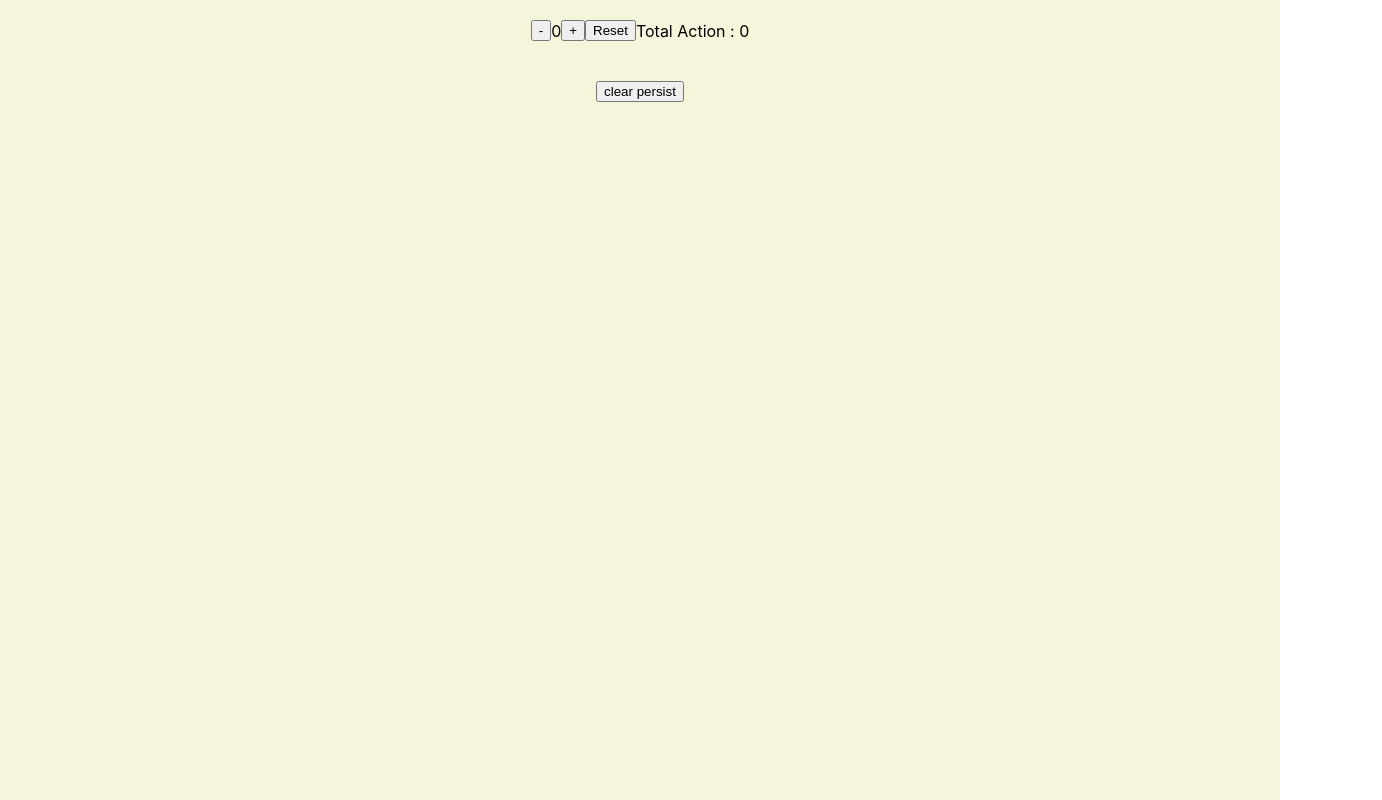
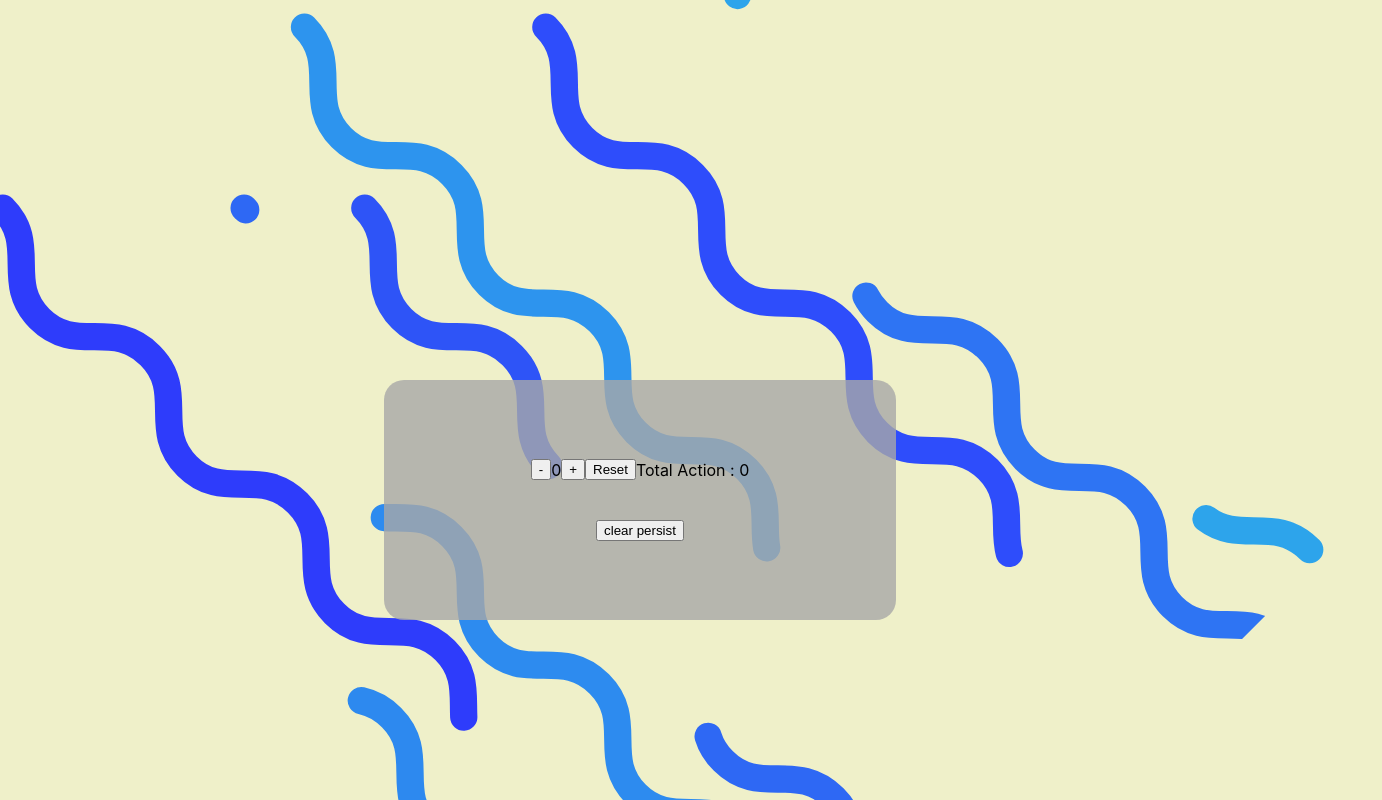
Before and after one commit to hosein-yarzade/zustand-app, a React (Create React App) app: page / in a window 1280 px wide. Shown: the top 800 px of the page, 1382 px wide, since content can reach past the window. Built offline with nearby package versions, Linux system fonts and the light colour scheme.

Commit message:
add background animation

```diff
--- a/src/pages/index/App.css
+++ b/src/pages/index/App.css
@@ -1,8 +1,38 @@
-.App {
-  flex: 1;
+
+* {
+  box-sizing: border-box;
+}
+
+html,
+body {
+
+}
+
+body {
+  background-color: rgb(239, 240, 201);
+  overflow: hidden;
+}
+
+.app{
   width: 100%;
-  height: 100vh;
-  background-color: beige;
+  height: 100%;
+  display: flex;
+  align-items: center;
+  justify-content: center;
+}
+.buttonContainer{
+  width: 40vw;
+  height: 30vh;
+  min-width: 400px;
+  display: flex;
+  flex-direction: column;
+  align-items: center;
+  justify-content: center;
+  position: absolute;
+  z-index: 3;
+  border-radius: 20px;
+  background-color: rgba(168, 168, 168, 0.8);
+
 }
 .Row{
   padding: 20px;
@@ -10,5 +40,95 @@
   flex-direction: row;
   justify-content: center;
   align-items: center;
-  background-color: beige;
 }
+.main {
+  width: 100vw;
+  min-height: 100vw;
+  height: 1000px;
+  min-height: 100vh;
+  position: relative;
+  z-index: -1;
+  transform: translate3d(-5%, -10%, 0);
+
+
+}
+.section {
+    width: 100%;
+    height: 100%;
+    position: relative;
+    transform: rotate(45deg);
+}
+
+.dash {
+  stroke-dasharray: 950;
+  animation: dash 25s normal infinite;
+  stroke: #2e4dfb;
+}
+  .dash_0 {
+    animation-delay: 0s;
+  }
+
+  .dash_1 {
+    transform: translate(300px , 100px);
+    animation-delay: 2.5s;
+  }
+
+  .dash_2 {
+    transform: translate(400px , 200px);
+    animation-delay: 6s;
+  }
+
+  .dash_3 {
+    transform: translate(5000px , 300px);
+    animation-delay: 4s;
+  }
+
+  .dash_4 {
+    transform: translate(200px , 400px);
+    animation-delay: 1s;
+  }
+
+  .dash_5 {
+    transform:translate(400px , 500px);
+    animation-delay: 3.8s;
+  }
+
+  .dash_6 {
+    transform: translate(300px , 600px);
+    animation-delay: 3s;
+  }
+
+  .dash_7 {
+    transform:translate(500px , 700px);
+    animation-delay: 1.5s;
+  }
+
+  .dash_8 {
+    transform: translate(100px , 800px);
+    animation-delay: 5.5s;
+  }
+
+  .dash_9 {
+    transform:translate(600px , 900px);
+    animation-delay: 1.6s;
+  }
+
+
+@keyframes dash {
+
+  0% {
+     stroke-dashoffset: 10;
+
+    stroke: #2e3cfb;
+  }
+
+  50% {
+    stroke-dashoffset:3000 ;
+    stroke: #2dc7e6;
+  }
+
+  100% {
+    stroke-dashoffset:10 ;
+    stroke: #000544;
+  }
+}
--- a/src/pages/index/App.tsx
+++ b/src/pages/index/App.tsx
@@ -1,18 +1,19 @@
-import React, { Fragment } from 'react';
-import './App.css';
+import React, { Fragment } from "react";
+import "./App.css";
 // import useStore from './../../zustand/store';
-import useStore from './../../zustand/persistStore';
+import useStore from "./../../zustand/persistStore";
 
 function App() {
-  const { count, increment, decrement ,reset ,totalCount} = useStore();
-  const clearStoeage = ()=>{
-    useStore.persist.clearStorage() // cleare persist storage
-    reset()
-    alert('clear storage done')
-  }
+  const { count, increment, decrement, reset, totalCount } = useStore();
+  const clearStoeage = () => {
+    useStore.persist.clearStorage(); // cleare persist storage
+    reset();
+    alert("clear storage done");
+  };
   return (
-    <Fragment>
-    <div className="App">
+    <>
+    <div className="app">
+      <div className="buttonContainer">
         <div className="Row">
           <button onClick={decrement}>-</button>
           <span>{count}</span>
@@ -23,9 +24,91 @@ function App() {
         <div className="Row">
           <button onClick={clearStoeage}>clear persist</button>
         </div>
-
       </div>
-    </Fragment>
+      <div className="main">
+        <section className="section section_wave">
+          <svg
+            width="100%"
+            height="100%"
+            viewBox="0 0 1500 1000"
+            version="1.1"
+            xmlns="http://www.w3.org/2000/svg"
+            xmlnsXlink="http://www.w3.org/1999/xlink"
+          >
+            <g
+              id="Page-1"
+              stroke="none"
+              strokeWidth="1"
+              fill="none"
+              fillRule="evenodd"
+              strokeLinecap="round"
+            >
+              <path
+                className="dash dash_0"
+                d="M16,16 C76.235,16 77.932,77 138.167,77 C198.402,77 198.402,16 260.333,16 C320.568,16 322.265,77 382.5,77 C442.735,77 442.735,16 504.667,16 C564.902,16 566.598,77 626.833,77 C687.068,77 687.068,16 749,16 C809.235,16 810.932,77 871.167,77 C931.402,77 931.402,16 993.333,16 C1053.568,16 1055.265,77 1115.5,77 C1175.735,77 1175.735,16 1237.667,16 C1297.902,16 1299.598,77 1359.833,77 C1420.068,77 1420.068,16 1482,16"
+                id="wave"
+                strokeWidth="32"
+              ></path>
+              <path
+                className="dash dash_1"
+                d="M16,16 C76.235,16 77.932,77 138.167,77 C198.402,77 198.402,16 260.333,16 C320.568,16 322.265,77 382.5,77 C442.735,77 442.735,16 504.667,16 C564.902,16 566.598,77 626.833,77 C687.068,77 687.068,16 749,16 C809.235,16 810.932,77 871.167,77 C931.402,77 931.402,16 993.333,16 C1053.568,16 1055.265,77 1115.5,77 C1175.735,77 1175.735,16 1237.667,16 C1297.902,16 1299.598,77 1359.833,77 C1420.068,77 1420.068,16 1482,16"
+                id="wave"
+                strokeWidth="32"
+              ></path>
+              <path
+                className="dash dash_2"
+                d="M16,16 C76.235,16 77.932,77 138.167,77 C198.402,77 198.402,16 260.333,16 C320.568,16 322.265,77 382.5,77 C442.735,77 442.735,16 504.667,16 C564.902,16 566.598,77 626.833,77 C687.068,77 687.068,16 749,16 C809.235,16 810.932,77 871.167,77 C931.402,77 931.402,16 993.333,16 C1053.568,16 1055.265,77 1115.5,77 C1175.735,77 1175.735,16 1237.667,16 C1297.902,16 1299.598,77 1359.833,77 C1420.068,77 1420.068,16 1482,16"
+                id="wave"
+                strokeWidth="32"
+              ></path>
+              <path
+                className="dash dash_3"
+                d="M16,16 C76.235,16 77.932,77 138.167,77 C198.402,77 198.402,16 260.333,16 C320.568,16 322.265,77 382.5,77 C442.735,77 442.735,16 504.667,16 C564.902,16 566.598,77 626.833,77 C687.068,77 687.068,16 749,16 C809.235,16 810.932,77 871.167,77 C931.402,77 931.402,16 993.333,16 C1053.568,16 1055.265,77 1115.5,77 C1175.735,77 1175.735,16 1237.667,16 C1297.902,16 1299.598,77 1359.833,77 C1420.068,77 1420.068,16 1482,16"
+                id="wave"
+                strokeWidth="32"
+              ></path>
+              <path
+                className="dash dash_4"
+                d="M16,16 C76.235,16 77.932,77 138.167,77 C198.402,77 198.402,16 260.333,16 C320.568,16 322.265,77 382.5,77 C442.735,77 442.735,16 504.667,16 C564.902,16 566.598,77 626.833,77 C687.068,77 687.068,16 749,16 C809.235,16 810.932,77 871.167,77 C931.402,77 931.402,16 993.333,16 C1053.568,16 1055.265,77 1115.5,77 C1175.735,77 1175.735,16 1237.667,16 C1297.902,16 1299.598,77 1359.833,77 C1420.068,77 1420.068,16 1482,16"
+                id="wave"
+                strokeWidth="32"
+              ></path>
+              <path
+                className="dash dash_5"
+                d="M16,16 C76.235,16 77.932,77 138.167,77 C198.402,77 198.402,16 260.333,16 C320.568,16 322.265,77 382.5,77 C442.735,77 442.735,16 504.667,16 C564.902,16 566.598,77 626.833,77 C687.068,77 687.068,16 749,16 C809.235,16 810.932,77 871.167,77 C931.402,77 931.402,16 993.333,16 C1053.568,16 1055.265,77 1115.5,77 C1175.735,77 1175.735,16 1237.667,16 C1297.902,16 1299.598,77 1359.833,77 C1420.068,77 1420.068,16 1482,16"
+                id="wave"
+                strokeWidth="32"
+              ></path>
+              <path
+                className="dash dash_6"
+                d="M16,16 C76.235,16 77.932,77 138.167,77 C198.402,77 198.402,16 260.333,16 C320.568,16 322.265,77 382.5,77 C442.735,77 442.735,16 504.667,16 C564.902,16 566.598,77 626.833,77 C687.068,77 687.068,16 749,16 C809.235,16 810.932,77 871.167,77 C931.402,77 931.402,16 993.333,16 C1053.568,16 1055.265,77 1115.5,77 C1175.735,77 1175.735,16 1237.667,16 C1297.902,16 1299.598,77 1359.833,77 C1420.068,77 1420.068,16 1482,16"
+                id="wave"
+                strokeWidth="32"
+              ></path>
+              <path
+                className="dash dash_7"
+                d="M16,16 C76.235,16 77.932,77 138.167,77 C198.402,77 198.402,16 260.333,16 C320.568,16 322.265,77 382.5,77 C442.735,77 442.735,16 504.667,16 C564.902,16 566.598,77 626.833,77 C687.068,77 687.068,16 749,16 C809.235,16 810.932,77 871.167,77 C931.402,77 931.402,16 993.333,16 C1053.568,16 1055.265,77 1115.5,77 C1175.735,77 1175.735,16 1237.667,16 C1297.902,16 1299.598,77 1359.833,77 C1420.068,77 1420.068,16 1482,16"
+                id="wave"
+                strokeWidth="32"
+              ></path>
+              <path
+                className="dash dash_8"
+                d="M16,16 C76.235,16 77.932,77 138.167,77 C198.402,77 198.402,16 260.333,16 C320.568,16 322.265,77 382.5,77 C442.735,77 442.735,16 504.667,16 C564.902,16 566.598,77 626.833,77 C687.068,77 687.068,16 749,16 C809.235,16 810.932,77 871.167,77 C931.402,77 931.402,16 993.333,16 C1053.568,16 1055.265,77 1115.5,77 C1175.735,77 1175.735,16 1237.667,16 C1297.902,16 1299.598,77 1359.833,77 C1420.068,77 1420.068,16 1482,16"
+                id="wave"
+                strokeWidth="32"
+              ></path>
+              <path
+                className="dash dash_9"
+                d="M16,16 C76.235,16 77.932,77 138.167,77 C198.402,77 198.402,16 260.333,16 C320.568,16 322.265,77 382.5,77 C442.735,77 442.735,16 504.667,16 C564.902,16 566.598,77 626.833,77 C687.068,77 687.068,16 749,16 C809.235,16 810.932,77 871.167,77 C931.402,77 931.402,16 993.333,16 C1053.568,16 1055.265,77 1115.5,77 C1175.735,77 1175.735,16 1237.667,16 C1297.902,16 1299.598,77 1359.833,77 C1420.068,77 1420.068,16 1482,16"
+                id="wave"
+                strokeWidth="32"
+              ></path>
+            </g>
+          </svg>
+        </section>
+      </div>
+    </div>
+    </>
   );
 }
 
```
Lines whose indentation alone changed are shown as unchanged.
